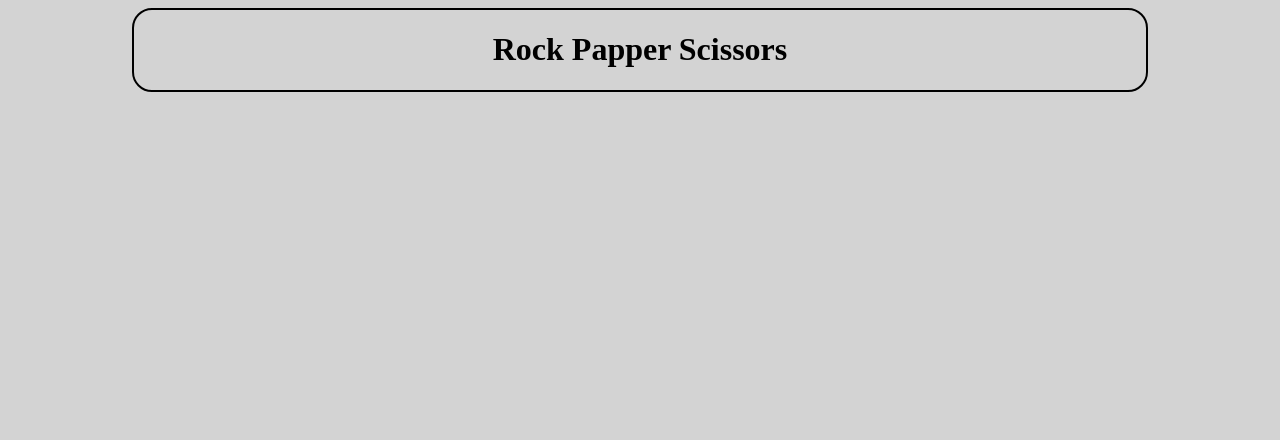
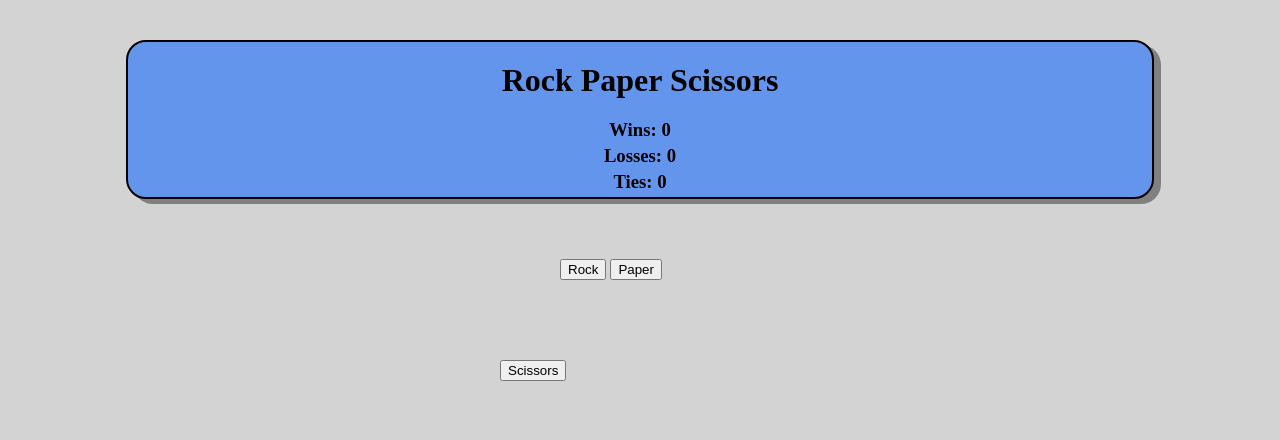
Before and after one commit to codingdojotulsadecember2019/Python-Assignment, a Django app: page / in a window 1280 px wide. Shown: the top 440 px of the page. Run offline with Django 3.2, Linux system fonts and the light colour scheme.

Commit message:
RPS game

```diff
--- a/django_group/first_app/static/css/index.css
+++ b/django_group/first_app/static/css/index.css
@@ -1,8 +1,11 @@
+*{
+    margin: 20px auto;
+}
 body {
     background-color: lightgray;
 }
 .flex_container {
-    display: flex;
+    display: block;
     justify-content: center;
 }
 .container {
@@ -11,7 +14,34 @@ body {
     width: 80%;
     height: 70%;
     text-align: center;
+    display: block;
+    background-color: cornflowerblue;
+    box-shadow: 7px 5px gray;
 }
 .container h1 {
+    display: block;
+    text-align: center;
+}
+
+.choices{
+    display: block;
+    width: 280px;
+
+
+}
+
+h3{
+    margin: 4px;
+}
+
+form{
     display: inline-block;
 }
+
+
+.rock{
+    margin-left: 60px;
+}
+.scissors{
+    margin-right: 50px;
+}
--- a/django_group/first_app/templates/first_app/index.html
+++ b/django_group/first_app/templates/first_app/index.html
@@ -10,8 +10,33 @@
 </head>
 <body>
     <div class="flex_container">
+
         <div class="container">
-            <h1>Rock Papper Scissors</h1>
+            <h1>Rock Paper Scissors</h1>
+            <h3><strong>Wins:</strong> {{request.session.wins}}</h3>
+            <h3><strong>Losses:</strong> {{request.session.losses}}</h3>
+            <h3><strong>Ties:</strong> {{request.session.ties}}</h3>
+        </div>
+        <div class="choices">
+            <form action="/process_play" method="POST">
+                {% csrf_token %}
+                <input type="hidden" name="player_choice" value="rock">
+                <button class="rock" type="submit">Rock</button>
+            </form>
+            <form action="/process_play" method="POST">
+                {% csrf_token %}
+                <input type="hidden" name="player_choice" value="paper">
+                <button class="paper" type="submit">Paper</button>
+            </form>
+            <form action="/process_play" method="POST">
+                {% csrf_token %}
+                <input type="hidden" name="player_choice" value="scissors">
+                <button class="scissors" type="submit">Scissors</button>
+            </form>
+
+
+
+
         </div>
     </div>
 </body>
--- a/django_group/first_app/urls.py
+++ b/django_group/first_app/urls.py
@@ -3,4 +3,6 @@ from . import views
 
 urlpatterns = [
     path('', views.index),
+    path('process_play', views.process_play),
+
 ]
--- a/django_group/first_app/views.py
+++ b/django_group/first_app/views.py
@@ -1,5 +1,43 @@
-from django.shortcuts import render, HttpResponse
+from django.shortcuts import render, HttpResponse, redirect
+import random
 
 # Create your views here.
 def index(request):
+    if 'wins' not in request.session:
+        request.session['wins'] = 0
+        request.session['losses'] = 0
+        request.session['ties'] = 0
+
     return render(request, "first_app/index.html")
+
+def process_play(request):
+
+    comp_choice = random.randint(1,3)
+
+    if comp_choice == 1:
+        computer_choice = "rock"
+    elif comp_choice == 2:
+        computer_choice = "paper"
+    elif comp_choice == 3:
+        computer_choice = "scissors"
+
+    request.session["computer_choice"] = computer_choice
+
+    player_choice = request.POST["player_choice"]
+
+    if player_choice == computer_choice:
+        request.session["outcome"] = "tie"
+        request.session['ties'] = request.session['ties'] + 1
+
+    elif (player_choice == "paper" and computer_choice =="rock")or(player_choice == "rock" and computer_choice == "scissors")or(player_choice == "scissors" and computer_choice == "paper"):
+        request.session["outcome"] = "You won"
+        request.session['wins'] = request.session['wins'] + 1
+
+    elif (player_choice == "paper" and computer_choice == "scissors") or (player_choice == "rock" and computer_choice == "paper") or (player_choice == "scissors" and computer_choice == "rock"):
+        # request.sesssion["outcome"] = "you lost, i think"
+        request.session['losses'] = request.session['losses'] + 1
+
+
+    print(player_choice)
+    print(computer_choice)
+    return redirect("/")
```
Also changed, not shown: django_group/db.sqlite3, 2 other files.
